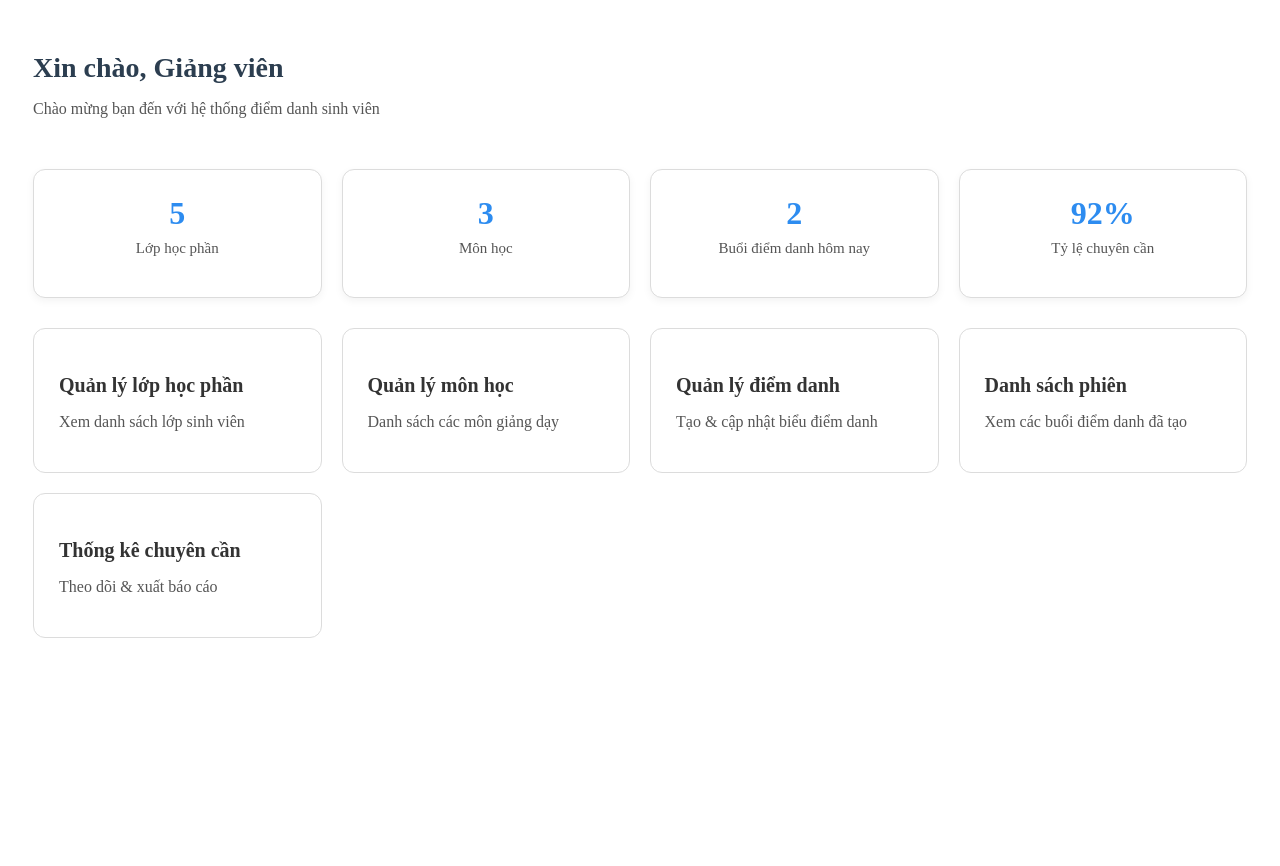
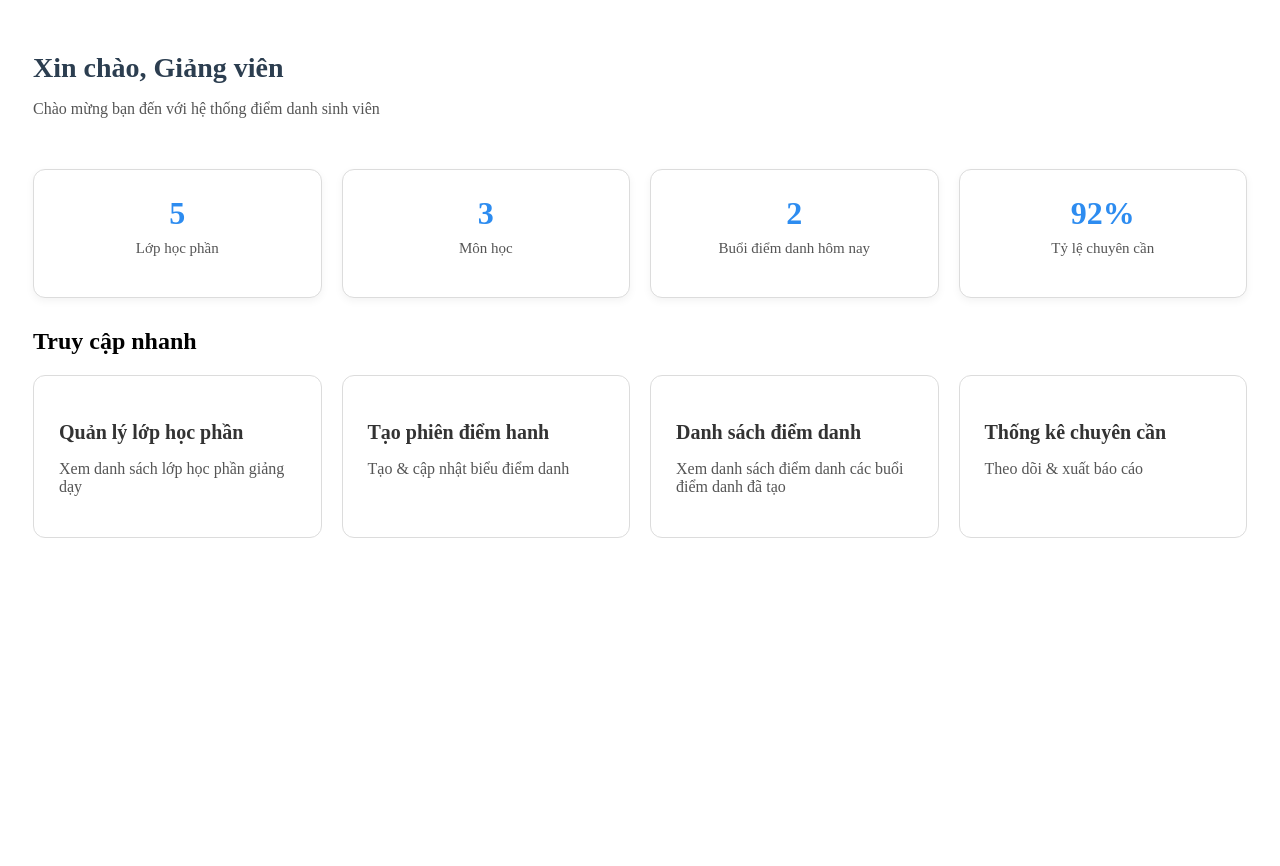
Before and after one commit to YangKlee/DiemDanhOnline, a PHP site: the page made by app/Views/Teacher/Home.php in a window 1280 px wide. Run offline with PHP 8.4, Linux system fonts and the light colour scheme.

Commit message:
Update Home.php

```diff
--- a/app/Views/Teacher/Home.php
+++ b/app/Views/Teacher/Home.php
@@ -33,31 +33,27 @@
             <p>Tỷ lệ chuyên cần</p>
         </div>
     </div>
-
+    <h2>Truy cập nhanh</h2>
     <!-- Dashboard chức năng -->
     <div class="feature-grid">
 
-        <a href="#" class="feature-card">
+        <a href="Teacher/DSMonDayHoc" class="feature-card">
             <h3>Quản lý lớp học phần</h3>
-            <p>Xem danh sách lớp sinh viên</p>
+            <p>Xem danh sách lớp học phần giảng dạy</p>
         </a>
 
-        <a href="#" class="feature-card">
-            <h3>Quản lý môn học</h3>
-            <p>Danh sách các môn giảng dạy</p>
-        </a>
 
-        <a href="#" class="feature-card">
-            <h3>Quản lý điểm danh</h3>
+        <a href="Teacher/TaoPhienDiemDanh" class="feature-card">
+            <h3>Tạo phiên điểm hanh</h3>
             <p>Tạo & cập nhật biểu điểm danh</p>
         </a>
 
-        <a href="#" class="feature-card">
-            <h3>Danh sách phiên</h3>
-            <p>Xem các buổi điểm danh đã tạo</p>
+        <a href="Teacher/QLDanhSachDiemDanh" class="feature-card">
+            <h3>Danh sách điểm danh</h3>
+            <p>Xem danh sách điểm danh các buổi điểm danh đã tạo</p>
         </a>
 
-        <a href="#" class="feature-card">
+        <a href="Teacher/ThongKeChuyenCan" class="feature-card">
             <h3>Thống kê chuyên cần</h3>
             <p>Theo dõi & xuất báo cáo</p>
         </a>
```
